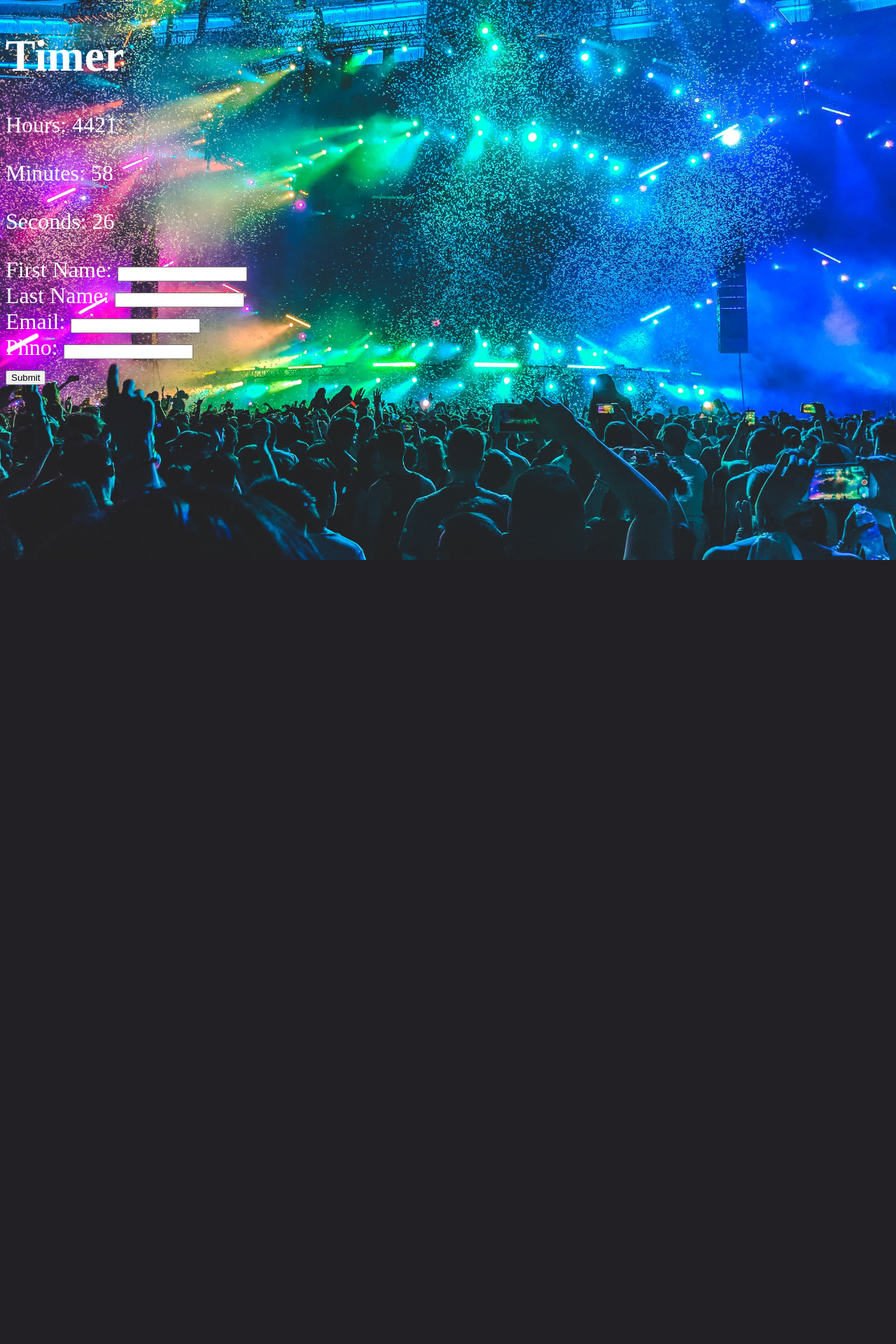
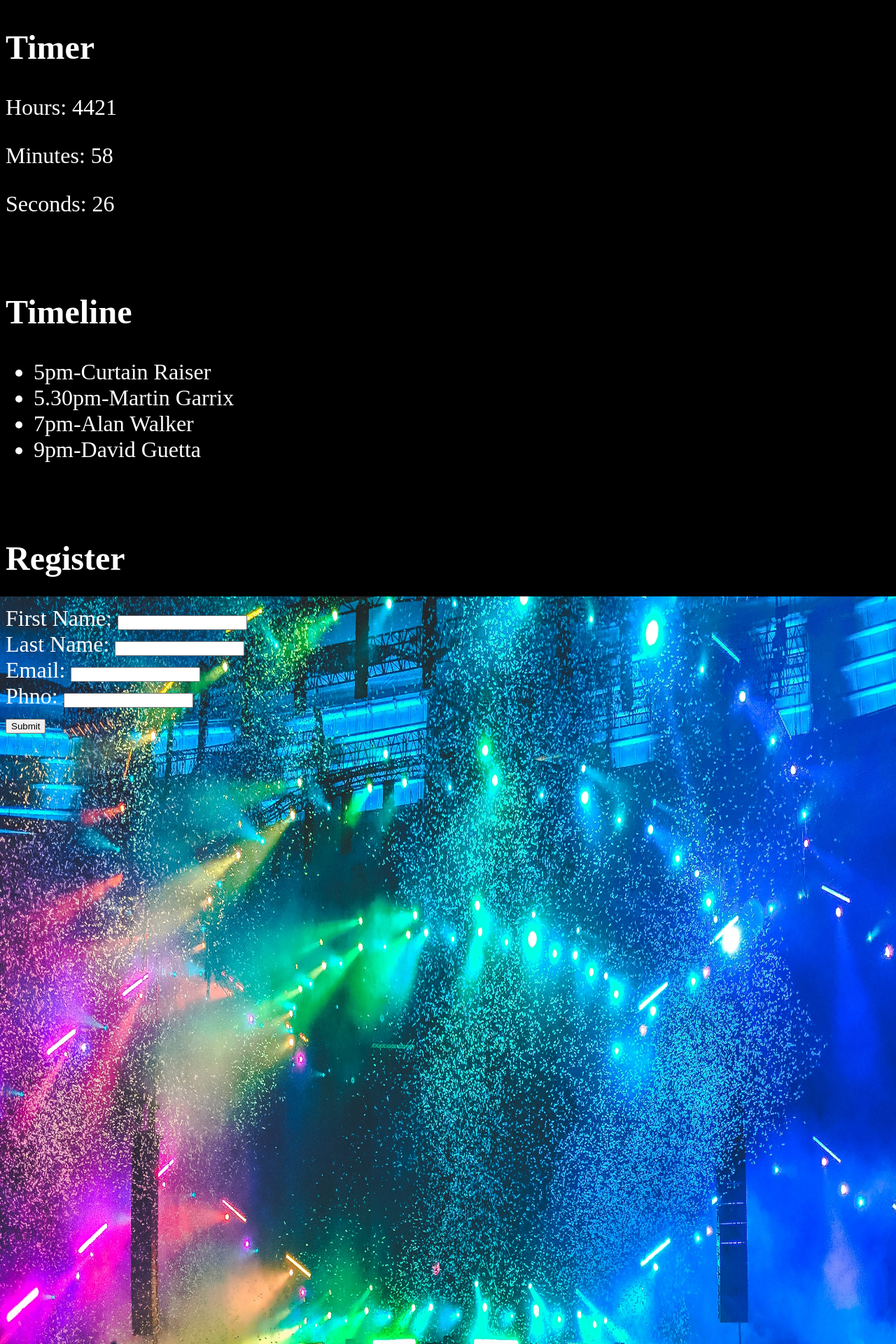
Before and after one commit to Pranoypauljr/ihrd_screening-event_reg_website, a Flask app: page / in a window 1280 px wide. Shown: the top 1920 px of the page at 70% size. Before the commit the page ends 800 px from the top, so only its background shows below. Run offline with Flask 3, Linux system fonts and the light colour scheme.

Commit message:
only ui remaining

```diff
--- a/static/css/main.css
+++ b/static/css/main.css
@@ -1,8 +1,9 @@
 body{
     background-image: url('../images/party1.jpg');
     background-repeat: no-repeat;
-    background-size: cover;
-    background-attachment: fixed;
+    background-size: 100% 50%;
+    /*background-attachment: fixed;*/
+    background-color: black;
     height: 100%;
     background-position: center;
     @font-face{
--- a/templates/index.html
+++ b/templates/index.html
@@ -6,11 +6,21 @@
 {% endblock %}
 {% block body %}
 <div>
-    <h1>Timer</h1>
+    <h2>Timer</h2>
     <p>Hours: <span id="hours">00</span></p>
     <p>Minutes: <span id="minutes">00</span></p>
     <p>Seconds: <span id="seconds">00</span></p>
 </div>
+<br>
+<h2>Timeline</h2>
+<ul>
+    <li>5pm-Curtain Raiser</li>
+    <li>5.30pm-Martin Garrix</li>
+    <li>7pm-Alan Walker</li>
+    <li>9pm-David Guetta</li>
+</ul>
+<br>
+<h2>Register</h2>
 <form action="/" method="POST" enctype="multipart/form-data">
     <label for="fname">First Name:</label>
     <input type="text" name="fname" required>
@@ -26,4 +36,67 @@
     <br>
     <button type="submit" onclick="alert('data submitted')">Submit</button>
 </form>
+
+<br>
+<br><br>
+<br>
+<br>
+<br>
+<br>
+<br>
+<br>
+<br>
+<br>
+<br>
+<br>
+<br>
+<br>
+<br>
+<br>
+<br>
+<br>
+<br>
+<br>
+<br>
+<br>
+<br>
+<br>
+<br>
+<br>
+<br>
+<br>
+<br>
+<br>
+<br>
+<br>
+<br>
+<br>
+<br>
+<br>
+<br>
+<br>
+<br>
+<br>
+<br>
+<br>
+<br>
+<br>
+<br>
+<br>
+<br>
+<br>
+<br>
+<br>
+<br>
+<br>
+<br>
+<br>
+<br>
+<br>
+<br>
+<br>
+
+<br>
+<br>
+<p>hello</p>
 {% endblock %}
```
Also changed, not shown: instance/data.db.
